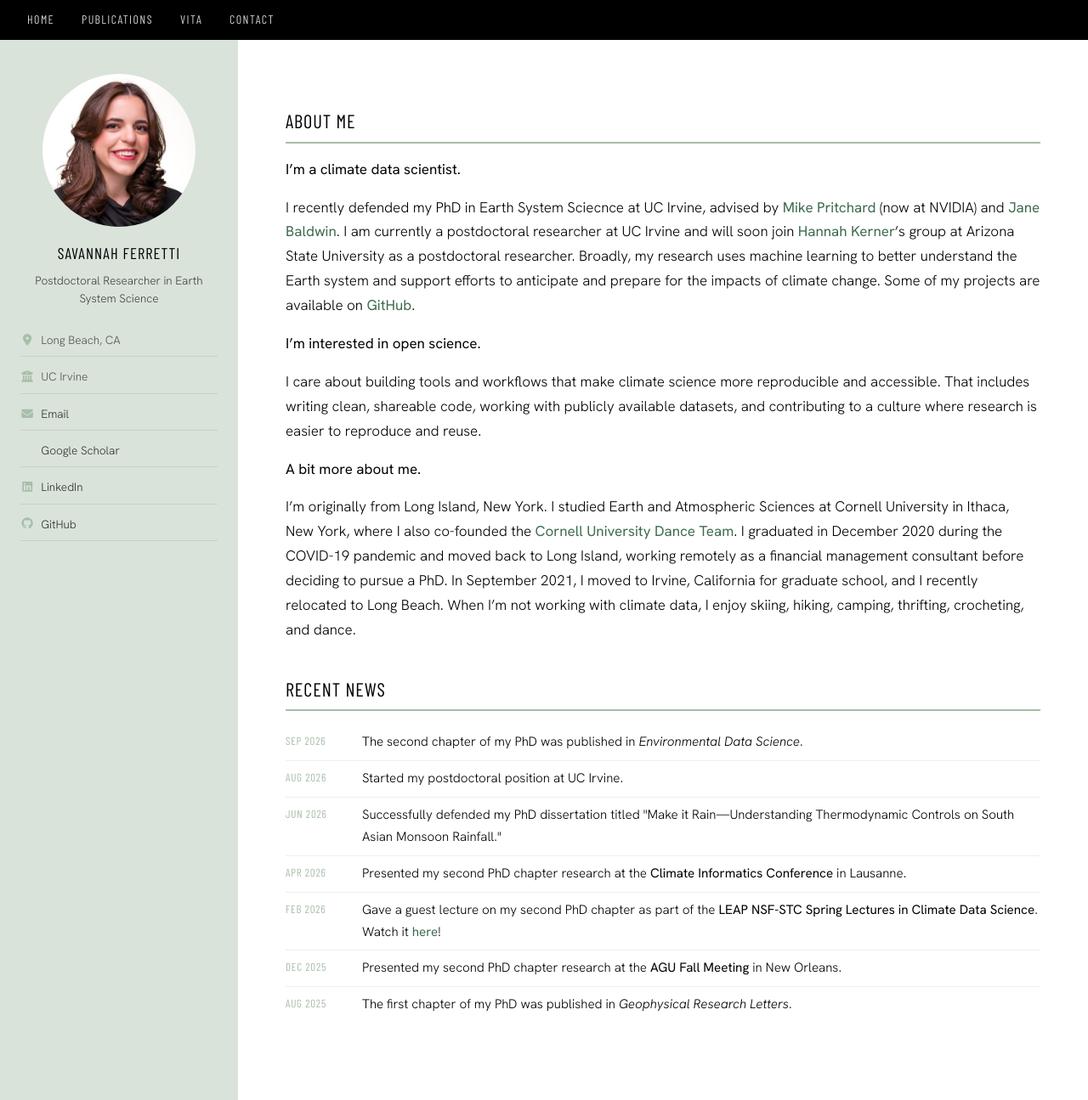
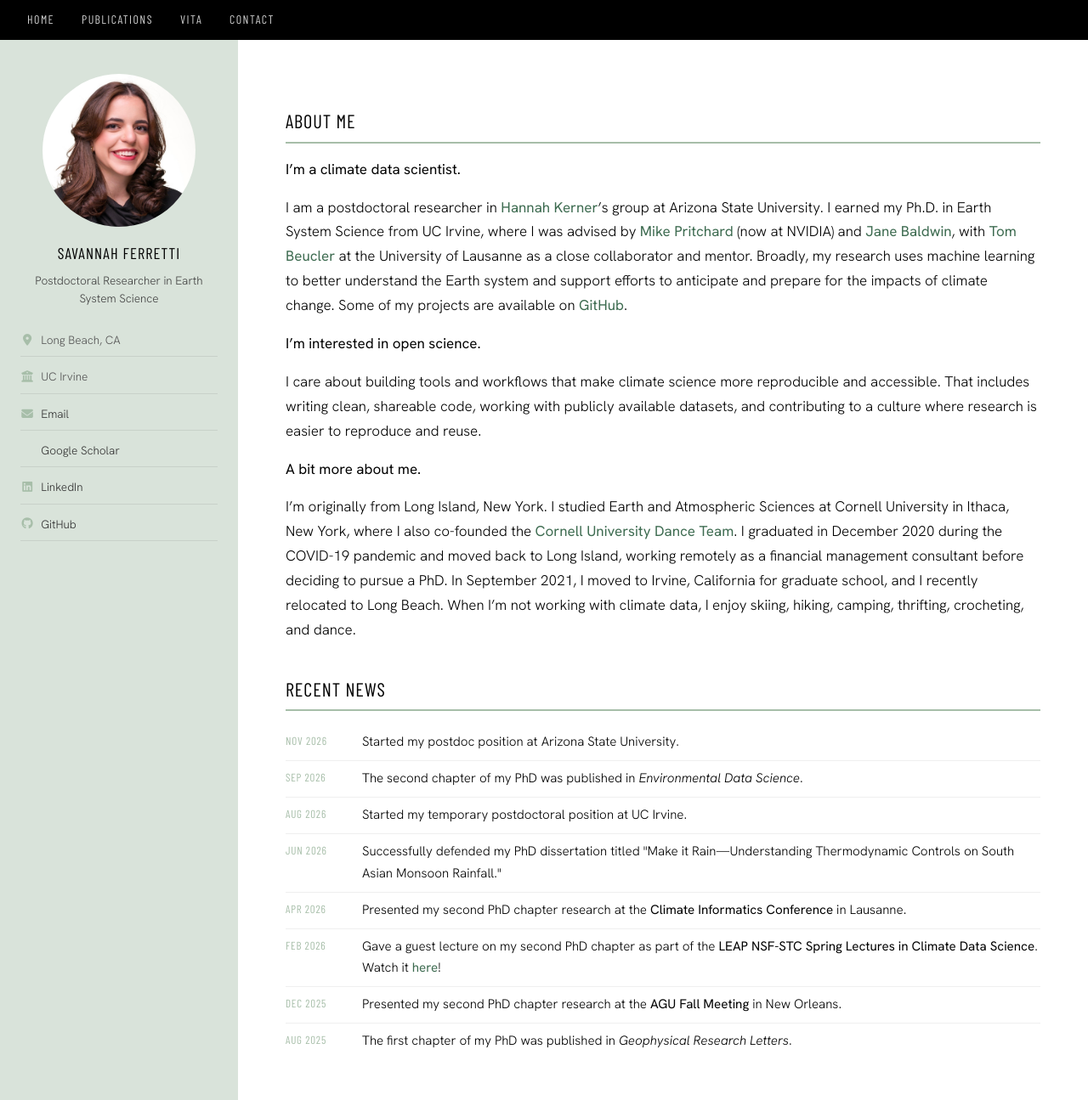
Before and after one commit to savannahferretti/savannahferretti.github.io, a Jekyll site: the page built from pages/index.md, in a window 1280 px wide and 1295 px high. Shown: the whole window at 85% size. Built offline with Jekyll 4.4.1, drawn with Linux system fonts in a browser that asks for light colours; a style sheet for code colours, icons or effects is not loaded.

Commit message:
Revise About Me and Recent News sections
Updated the About Me section to reflect current position and corrected the timeline of postdoctoral roles.

```diff
--- a/pages/index.md
+++ b/pages/index.md
@@ -9,7 +9,7 @@ description: "General information about me."
 
 **I'm a climate data scientist.**
 
-I recently defended my PhD in Earth System Sciecnce at UC Irvine, advised by [Mike Pritchard](https://research.nvidia.com/person/mike-pritchard) (now at NVIDIA) and [Jane Baldwin](https://www.janebaldw.in/). I am currently a postdoctoral researcher at UC Irvine and will soon join [Hannah Kerner](https://hannah-rae.github.io/)’s group at Arizona State University as a postdoctoral researcher. Broadly, my research uses machine learning to better understand the Earth system and support efforts to anticipate and prepare for the impacts of climate change. Some of my projects are available on [GitHub](https://github.com/savannahferretti).
+I am a postdoctoral researcher in [Hannah Kerner](https://hannah-rae.github.io/)’s group at Arizona State University. I earned my Ph.D. in Earth System Science from UC Irvine, where I was advised by [Mike Pritchard](https://research.nvidia.com/person/mike-pritchard) (now at NVIDIA) and [Jane Baldwin](https://www.janebaldw.in/), with [Tom Beucler](https://wp.unil.ch/dawn/) at the University of Lausanne as a close collaborator and mentor. Broadly, my research uses machine learning to better understand the Earth system and support efforts to anticipate and prepare for the impacts of climate change. Some of my projects are available on [GitHub](https://github.com/savannahferretti).
 
 **I’m interested in open science.**
 
@@ -23,12 +23,16 @@ I’m originally from Long Island, New York. I studied Earth and Atmospheric Sci
 
 <table class="news-table">
   <tr>
+    <td>Nov 2026</td>
+    <td>Started my postdoc position at Arizona State University.</td>
+  </tr>
+  <tr>
     <td>Sep 2026</td>
     <td>The second chapter of my PhD was published in <i>Environmental Data Science</i>.</td>
   </tr>
   <tr>
     <td>Aug 2026</td>
-    <td>Started my postdoctoral position at UC Irvine.</td>
+    <td>Started my temporary postdoctoral position at UC Irvine.</td>
   </tr>
   <tr>
     <td>Jun 2026</td>
```
